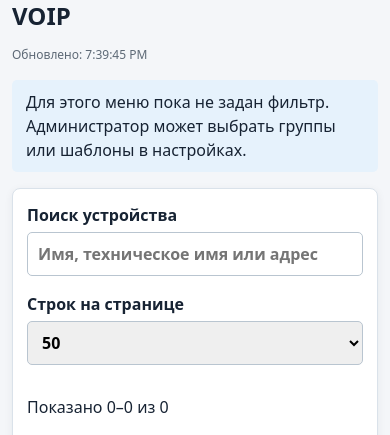
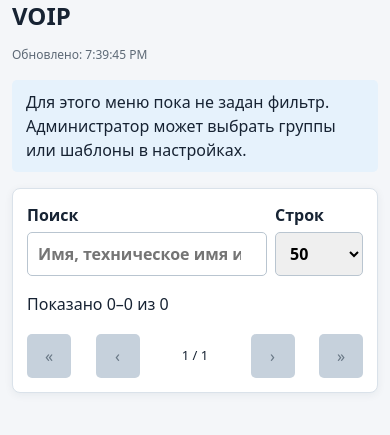
Before and after one commit to bessome/zabbix_live_monitor, a FastAPI app: page /devices/VOIP in a window 390 px wide. Shown: the part 162-597 px from the top of the page. Run offline with FastAPI, Linux system fonts and the light colour scheme; the visitor is signed in with stand-in values (Sample User, id 1); data comes from the database, SQL or seed files in the repository; data that the repository does not hold is empty; parts of the project's set-up code (start-up, migrations or seed data) failed here and were passed over.

Commit message:
Keep device search and page size on one mobile row

```diff
--- a/static/mobile.css
+++ b/static/mobile.css
@@ -52,9 +52,11 @@
   .heading{display:block}
   .heading p{margin:5px 0;color:#5d6976}
   #updated{display:block;font-size:12px;color:#5d6976;margin-bottom:8px}
-  .device-toolbar{gap:2px}
-  .device-toolbar label{width:100%;min-width:0!important}
-  .device-toolbar label:last-child{width:100%}
+  .device-toolbar{display:grid;grid-template-columns:minmax(0,1fr) 88px;gap:8px;align-items:end}
+  .device-toolbar label,.device-toolbar label:first-child,.device-toolbar label:last-child{width:auto;min-width:0;max-width:none;margin:0}
+  .device-toolbar input,.device-toolbar select{width:100%;min-width:0}
+  .toolbar-label-full{display:none}
+  .toolbar-label-short{display:inline}
   .table-wrap{overflow:visible}
   .device-table,.device-table tbody,.device-table tr,.device-table td,
   .users-table,.users-table tbody,.users-table tr,.users-table td,
--- a/static/pagination.css
+++ b/static/pagination.css
@@ -1,3 +1,3 @@
-.device-toolbar{display:flex;gap:18px;align-items:end;flex-wrap:wrap}.device-toolbar label:first-child{flex:1;min-width:230px}.device-toolbar label:last-child{width:170px}.pagination{display:flex;align-items:center;justify-content:center;gap:8px;margin-top:18px}.pagination button{min-width:36px;padding:6px 10px}.pagination button:disabled{background:#c6d1dc;color:#687785;cursor:default}.pagination span{min-width:120px;text-align:center}@media(max-width:600px){.device-toolbar label:last-child{width:100%}}
+.device-toolbar{display:flex;gap:18px;align-items:end;flex-wrap:wrap}.device-toolbar label:first-child{flex:1;min-width:230px}.device-toolbar label:last-child{width:170px}.toolbar-label-short{display:none}.pagination{display:flex;align-items:center;justify-content:center;gap:8px;margin-top:18px}.pagination button{min-width:36px;padding:6px 10px}.pagination button:disabled{background:#c6d1dc;color:#687785;cursor:default}.pagination span{min-width:120px;text-align:center}
 .device-description{display:-webkit-box;-webkit-box-orient:vertical;-webkit-line-clamp:2;overflow:hidden;max-width:32rem;color:#647184;font-size:13px;font-weight:400;line-height:1.35;overflow-wrap:anywhere;white-space:pre-line}
 .device-detail-description{white-space:pre-wrap}
--- a/templates/devices.html
+++ b/templates/devices.html
@@ -4,8 +4,8 @@
 {% if not configured %}<p class="message">Для этого меню пока не задан фильтр. Администратор может выбрать группы или шаблоны в настройках.</p>{% endif %}
 <section class="panel" id="device-list" data-category="{{ category }}">
 <div class="device-toolbar">
-<label>Поиск устройства <input id="search" type="search" placeholder="Имя, техническое имя или адрес" autocomplete="off"></label>
-<label>Строк на странице <select id="page-size"><option value="25">25</option><option value="50" selected>50</option><option value="100">100</option><option value="250">250</option></select></label>
+<label><span class="toolbar-label-full">Поиск устройства</span><span class="toolbar-label-short">Поиск</span><input id="search" type="search" placeholder="Имя, техническое имя или адрес" autocomplete="off"></label>
+<label><span class="toolbar-label-full">Строк на странице</span><span class="toolbar-label-short">Строк</span><select id="page-size"><option value="25">25</option><option value="50" selected>50</option><option value="100">100</option><option value="250">250</option></select></label>
 </div>
 <p id="status" aria-live="polite"></p>
 <div class="table-wrap"><table class="device-table"><thead><tr><th>Устройство</th><th>Адрес</th><th>Доступность</th></tr></thead>
```
